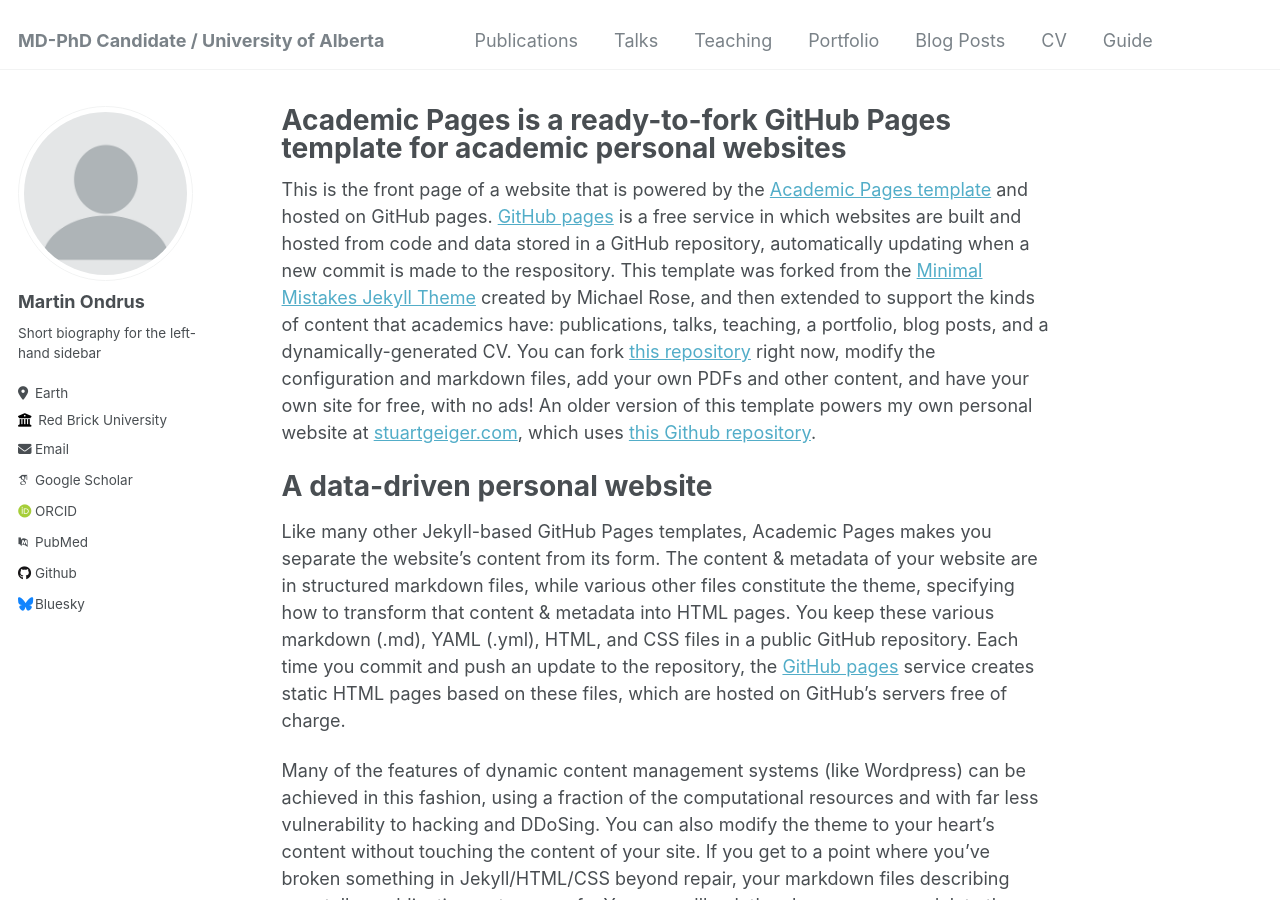
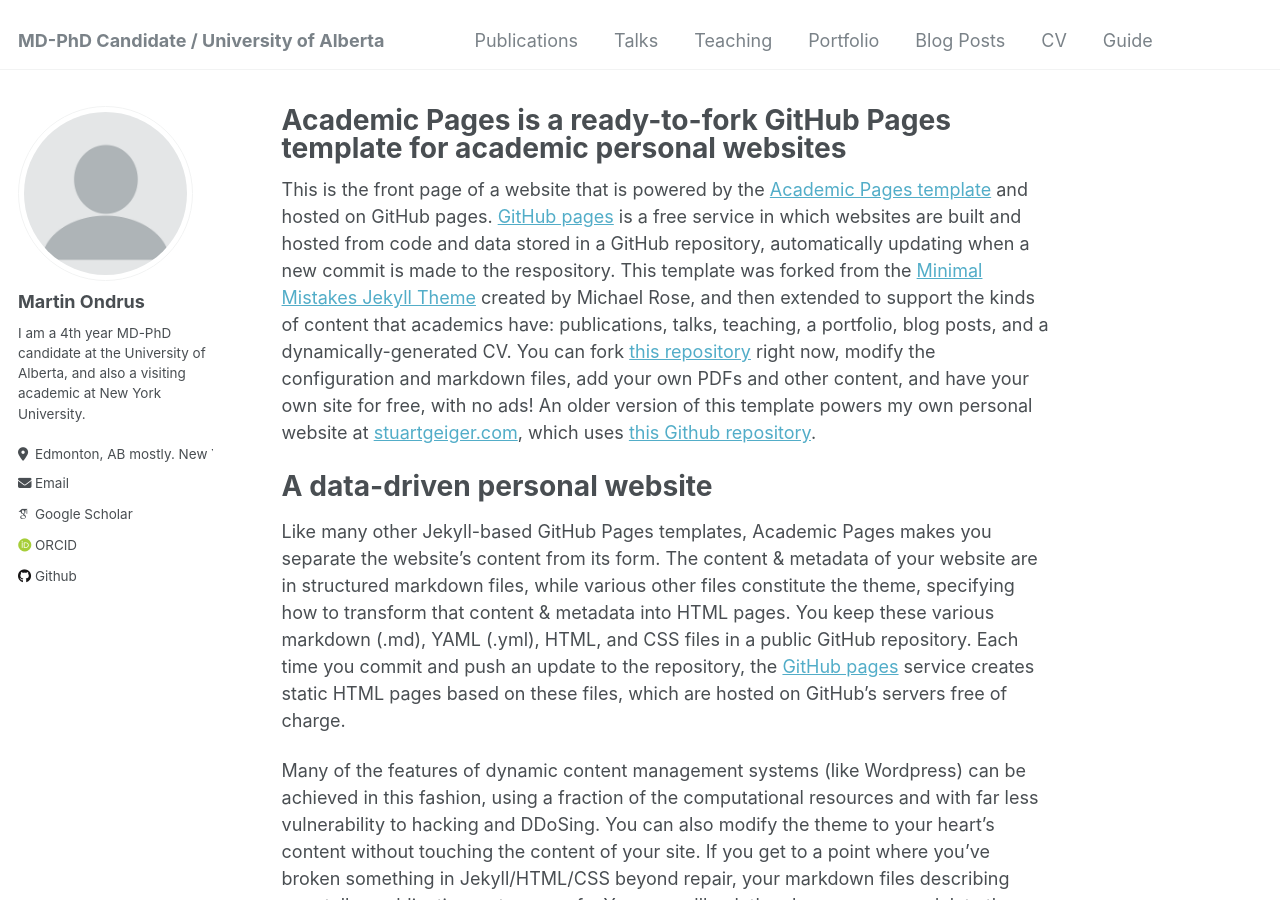
Before and after one commit to mondrus96/mondrus96.github.io, a Jekyll site: the page built from _pages/about.md, in a window 1280 px wide and 900 px high. Built offline with Jekyll 4.4.1, drawn with Linux system fonts in a browser that asks for light colours; some web fonts are replaced.

Commit message:
more changes to config

```diff
--- a/_config.yml
+++ b/_config.yml
@@ -24,31 +24,31 @@ author:
   avatar           : "profile.png"
   name             : "Martin Ondrus"
   pronouns         : # example: "she/her"
-  bio              : "Short biography for the left-hand sidebar"
-  location         : "Earth"
-  employer         : "Red Brick University"
+  bio              : "I am a 4th year MD-PhD candidate at the University of Alberta, and also a visiting academic at New York University."
+  location         : "Edmonton, AB mostly. New York City, NY sometimes."
+  employer         : #
   uri              : # URL
   email            : "martin.ondrus[at]nyu.edu"
 
   # Academic websites
   arxiv            : # URL - Update with the correct link to your profile
-  googlescholar    : "https://scholar.google.com/citations?user=PS_CX0AAAAAJ"
+  googlescholar    : "https://scholar.google.com/citations?user=LZ_oKFEAAAAJ&hl=en"
   impactstory      : # URL
-  orcid            : "http://orcid.org/yourorcidurl"
+  orcid            : "https://orcid.org/0000-0003-2177-8316"
   semantic         : # URL
-  pubmed           : "https://www.ncbi.nlm.nih.gov/pubmed/?term=john+snow"
+  pubmed           : #
   researchgate     : # URL
 
   # Repositories and software development
   bitbucket        : # Username - Update with your username on the site
   codepen          : # Username
   dribbble         : # Username
-  github           : "academicpages"
+  github           : "https://github.com/mondrus96/"
   kaggle           : # Username
   stackoverflow    : # User number or user number and name (i.e., use "1" or "1/jeff-atwood")
 
   # Social media
-  bluesky          : "bsky.app" # Replace this with you Bluesky username
+  bluesky          : # Replace this with you Bluesky username
   facebook         : # Username
   flickr           : # Username
   foursquare       : # Username
```
